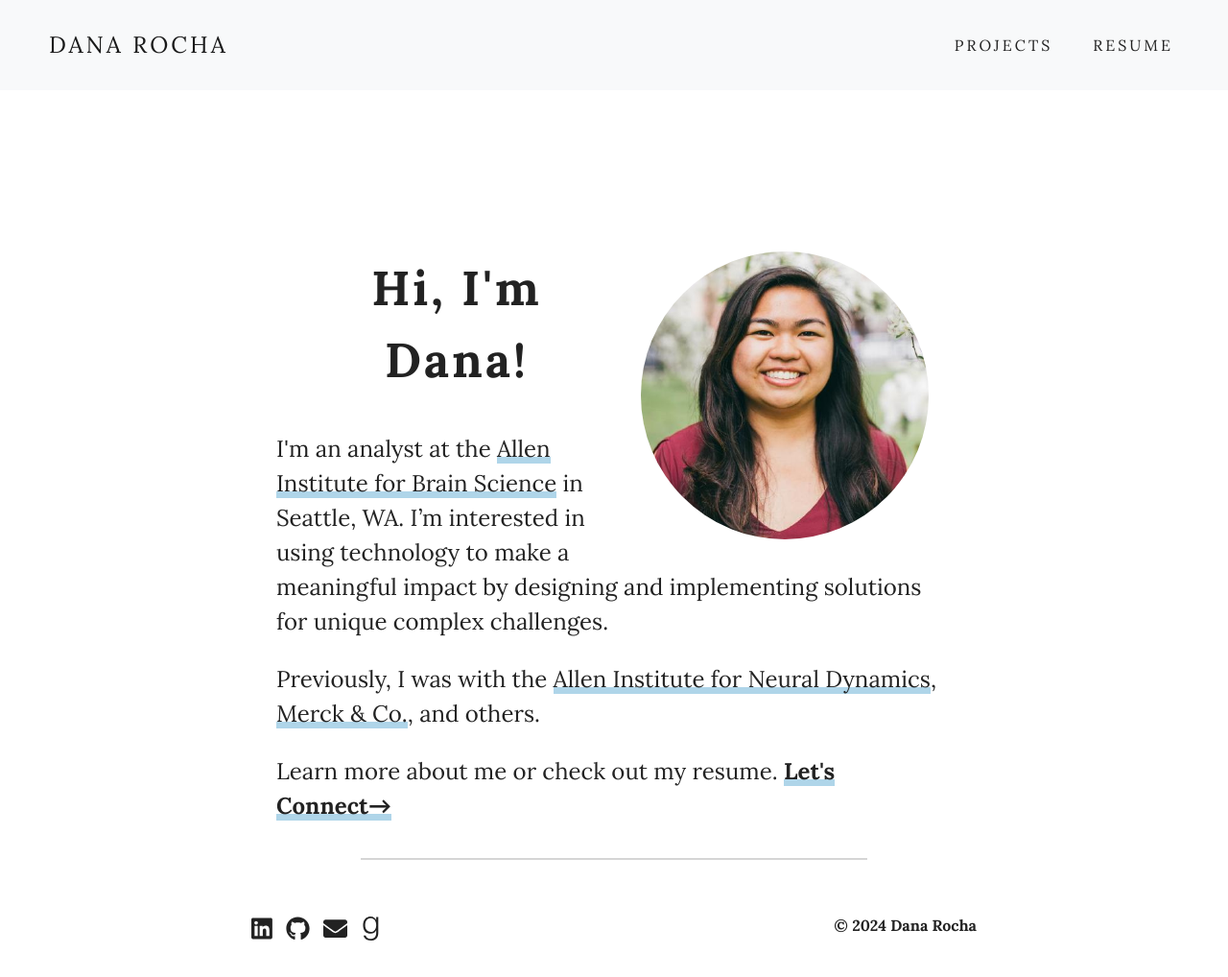
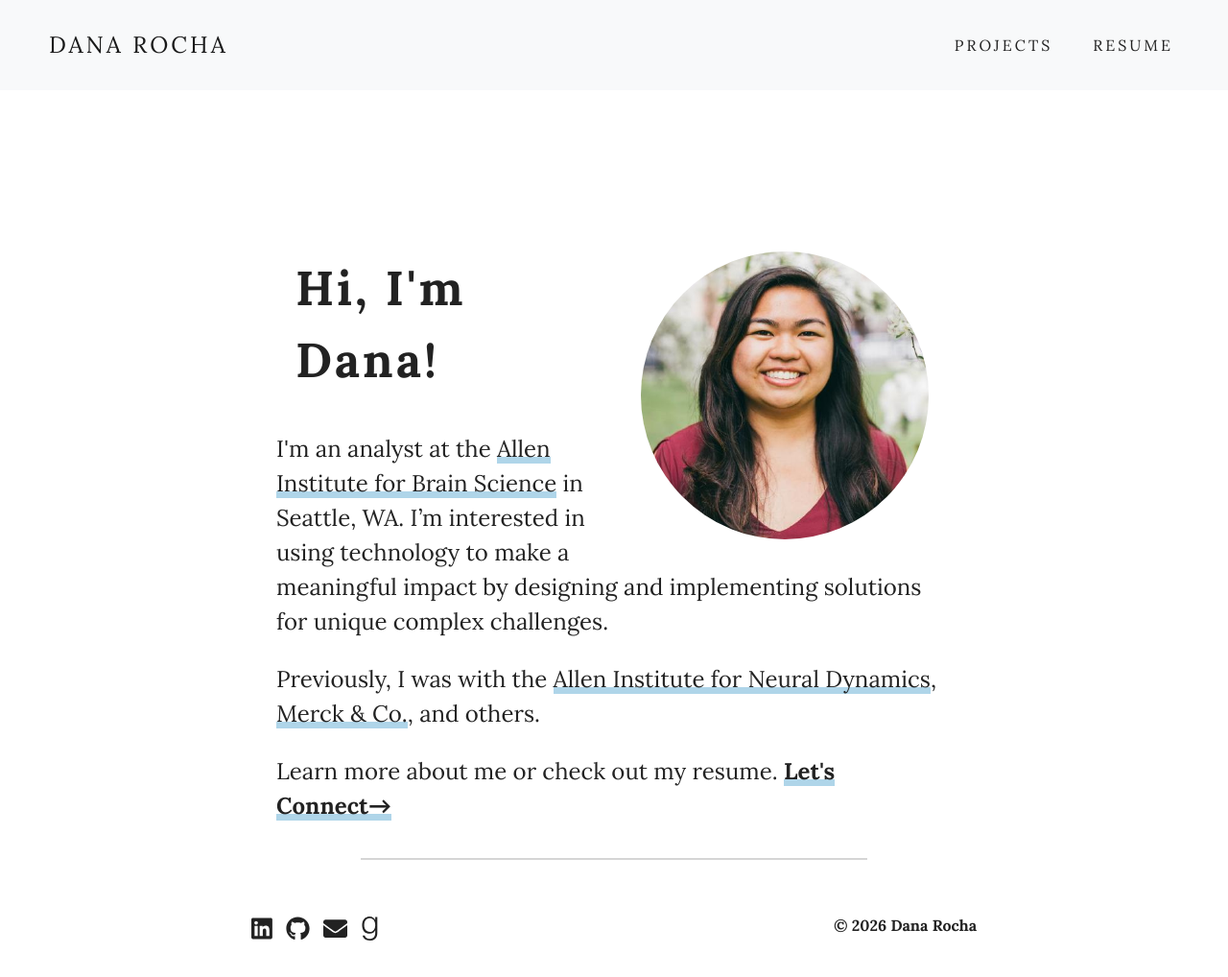
Before and after one commit to dana-rocha/dana-rocha.github.io, a Jekyll site: the page built from index.html, in a window 1280 px wide. Shown: the whole page at 96% size. Built offline with Jekyll 4.4.1, drawn with Linux system fonts in a browser that asks for light colours; nearby versions of some CDN libraries.

Commit message:
chore: updates home page

```diff
--- a/_layouts/default.html
+++ b/_layouts/default.html
@@ -23,10 +23,18 @@
 
     <header>
     <!-- Navigation -->
-      <nav class="navbar navbar-expand-md navbar-light bg-light py-4">
-      <div class="container-fluid">
+    <nav class="navbar navbar-expand-md navbar-light bg-light py-4">
+      <div class="container-fluid d-flex align-items-center justify-content-between">
         <a class="navbar-brand" id="brand" href="/">DANA ROCHA</a>
-        <button class="navbar-toggler" type="button" data-toggle="collapse" data-target="#navbarResponsive">
+        <button
+          class="navbar-toggler"
+          type="button"
+          data-toggle="collapse"
+          data-target="#navbarResponsive"
+          aria-controls="navbarResponsive"
+          aria-expanded="false"
+          aria-label="Toggle navigation"
+        >
           <span class="navbar-toggler-icon"></span>
         </button>
         <div class="collapse navbar-collapse" id="navbarResponsive">
@@ -37,15 +45,15 @@
             <li class="nav-item">
               <a class="nav-link mx-2" href="/resume/DanaRocha-Resume.pdf" target="_blank">RESUME</a>
             </li>
-
+          </ul>
         </div>
       </div>
-      </nav>
+    </nav>
     </header>
 
     <main>
 
-      <div class="row text-center">
+      <div class="row justify-content-center">
         <div class="welcome">
           <img class="profile-pic avatar" src="../media/github.jpg" alt="Profile Picture">
             <h1><strong>Hi, I'm Dana!</strong></h1>
@@ -74,7 +82,7 @@
         </div>
 
         <div class="footer_copy">
-          <h6><strong> &copy; 2024 Dana Rocha </strong></h6>
+          <h6><strong> &copy; 2026 Dana Rocha </strong></h6>
         </div>
 
       </footer>
```
